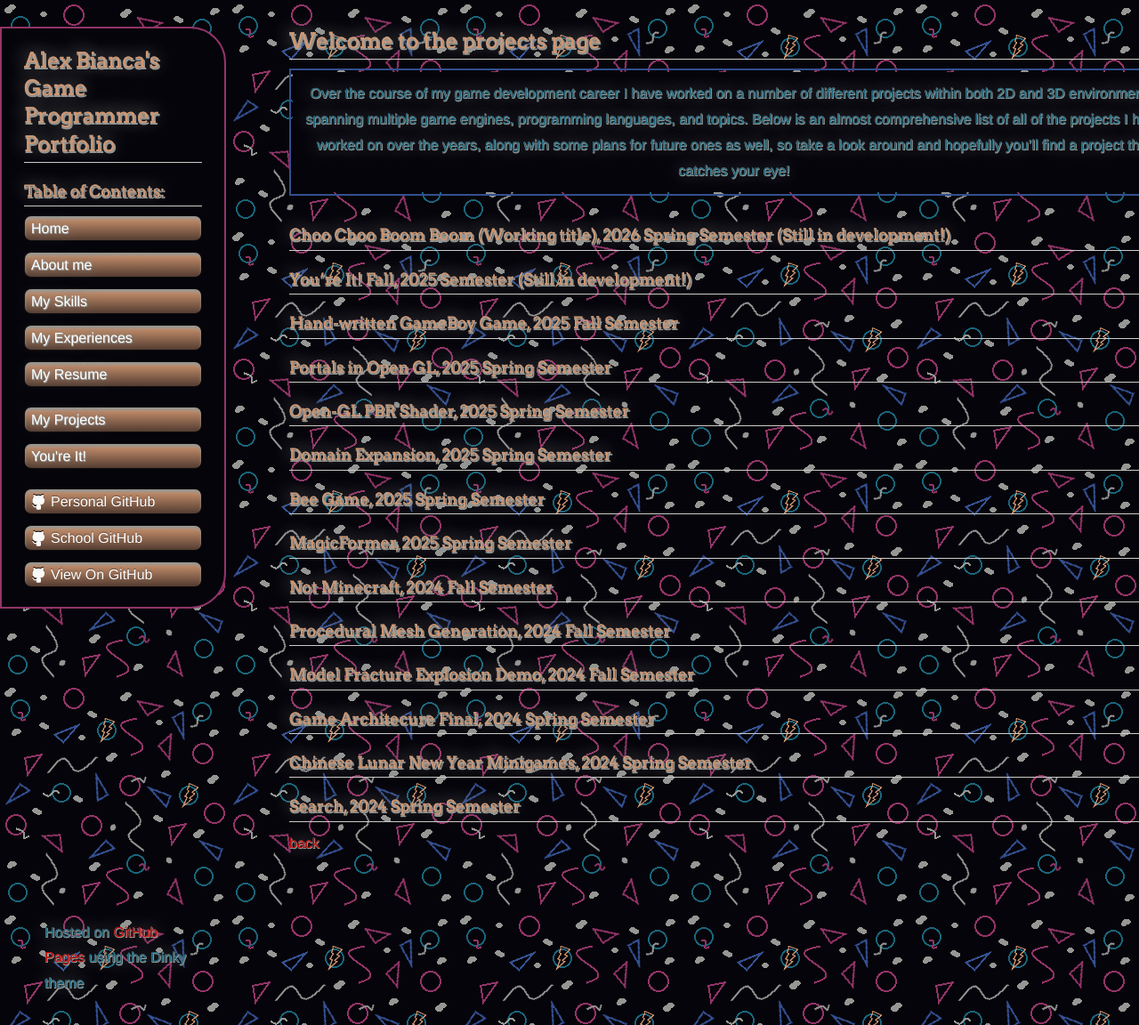
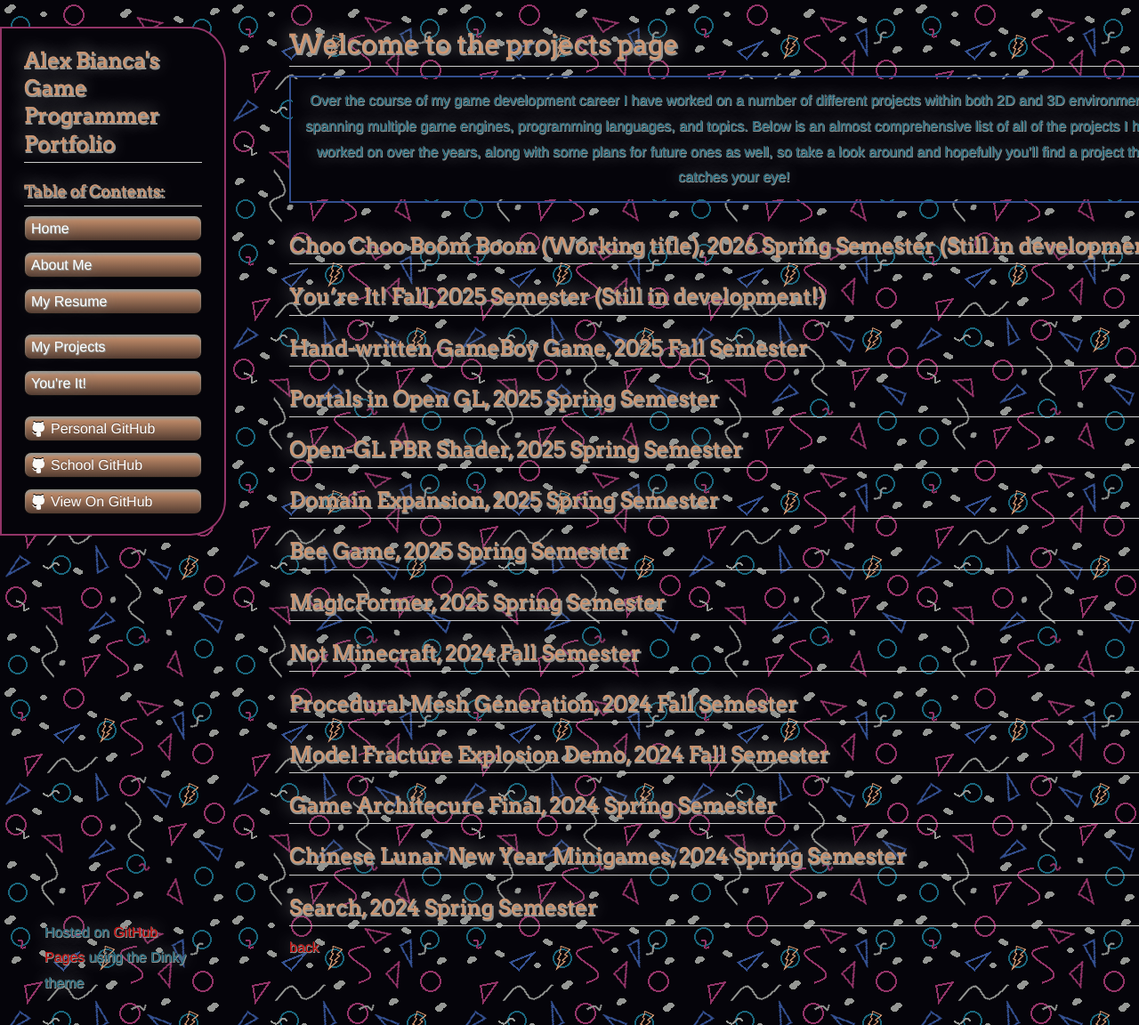
Before and after one commit to goobydaniels/goobydaniels.github.io, a Jekyll site: the page built from projects-page.md, in a window 1280 px wide and 1152 px high. Shown: the whole window at 89% size. Built offline with Jekyll 4.4.1, drawn with Linux system fonts in a browser that asks for light colours; our own code applies the rules of GitHub Pages for plain Markdown files.

Commit message:
im so tired

```diff
--- a/404.html
+++ b/404.html
@@ -21,5 +21,5 @@ layout: page
   <h1>404</h1>
 
   <p><strong>Page not found :(</strong></p>
-  <p>The requested page could not be found.</p>
+  <p>The requested page could not be found. (Sorry I havent made this yet!)</p>
 </div>
--- a/_layouts/default.html
+++ b/_layouts/default.html
@@ -21,10 +21,8 @@
         <ul>
           <li><p class="header"><a class="home button" href="https://goobydaniels.github.io/">Home</a></p></li>
             <ul>
-              <li><p class="header"><a class="about me button" href="https://goobydaniels.github.io/">About me</a></p></li>
+              <li><p class="header"><a class="about me button" href="https://goobydaniels.github.io/about-me">About Me</a></p></li>
               <ul>
-                <li><p class="header"><a class="my skills button" href="https://goobydaniels.github.io/">My Skills</a></p></li>
-                <li><p class="header"><a class="my experience button" href="https://goobydaniels.github.io/">My Experiences</a></p></li>
                 <li><p class="header"><a class="resume button" href="https://docs.google.com/document/d/1OGVQBU3Ad1N05U_OcGA7jXi9ySjaElC8/edit?usp=sharing&ouid=108095993667865030685&rtpof=true&sd=true">My Resume</a></li>
               </ul>
               <li><p class="header"><a class="my projects button" href="https://goobydaniels.github.io/projects-page.html">My Projects</a></p></li>
--- a/projects-page.md
+++ b/projects-page.md
@@ -2,7 +2,7 @@
 layout: default
 ---
 
-## Welcome to the projects page
+# Welcome to the projects page
 
 <table>
   <tr>
@@ -13,32 +13,32 @@ layout: default
   </tr>
 </table>
 
-### Choo Choo Boom Boom (Working title), 2026 Spring Semester (Still in development!)
+## Choo Choo Boom Boom (Working title), 2026 Spring Semester (Still in development!)
 
-### You're It! Fall, 2025 Semester (Still in development!)
+## You're It! Fall, 2025 Semester (Still in development!)
 
-### Hand-written GameBoy Game, 2025 Fall Semester
+## Hand-written GameBoy Game, 2025 Fall Semester
 
-### Portals in Open GL, 2025 Spring Semester
+## Portals in Open GL, 2025 Spring Semester
 
-### Open-GL PBR Shader, 2025 Spring Semester
+## Open-GL PBR Shader, 2025 Spring Semester
 
-### Domain Expansion, 2025 Spring Semester
+## Domain Expansion, 2025 Spring Semester
 
-### Bee Game, 2025 Spring Semester
+## Bee Game, 2025 Spring Semester
 
-### MagicFormer, 2025 Spring Semester
+## MagicFormer, 2025 Spring Semester
 
-### Not Minecraft, 2024 Fall Semester
+## Not Minecraft, 2024 Fall Semester
 
-### Procedural Mesh Generation, 2024 Fall Semester
+## Procedural Mesh Generation, 2024 Fall Semester
 
-### Model Fracture Explosion Demo, 2024 Fall Semester
+## Model Fracture Explosion Demo, 2024 Fall Semester
 
-### Game Architecure Final, 2024 Spring Semester
+## Game Architecure Final, 2024 Spring Semester
 
-### Chinese Lunar New Year Minigames, 2024 Spring Semester
+## Chinese Lunar New Year Minigames, 2024 Spring Semester
 
-### Search, 2024 Spring Semester
+## Search, 2024 Spring Semester
 
 [back](./)
```
Also changed, not shown: ABOUT-ME.md (+27 -4 lines), index.md (+0 -23 lines).
